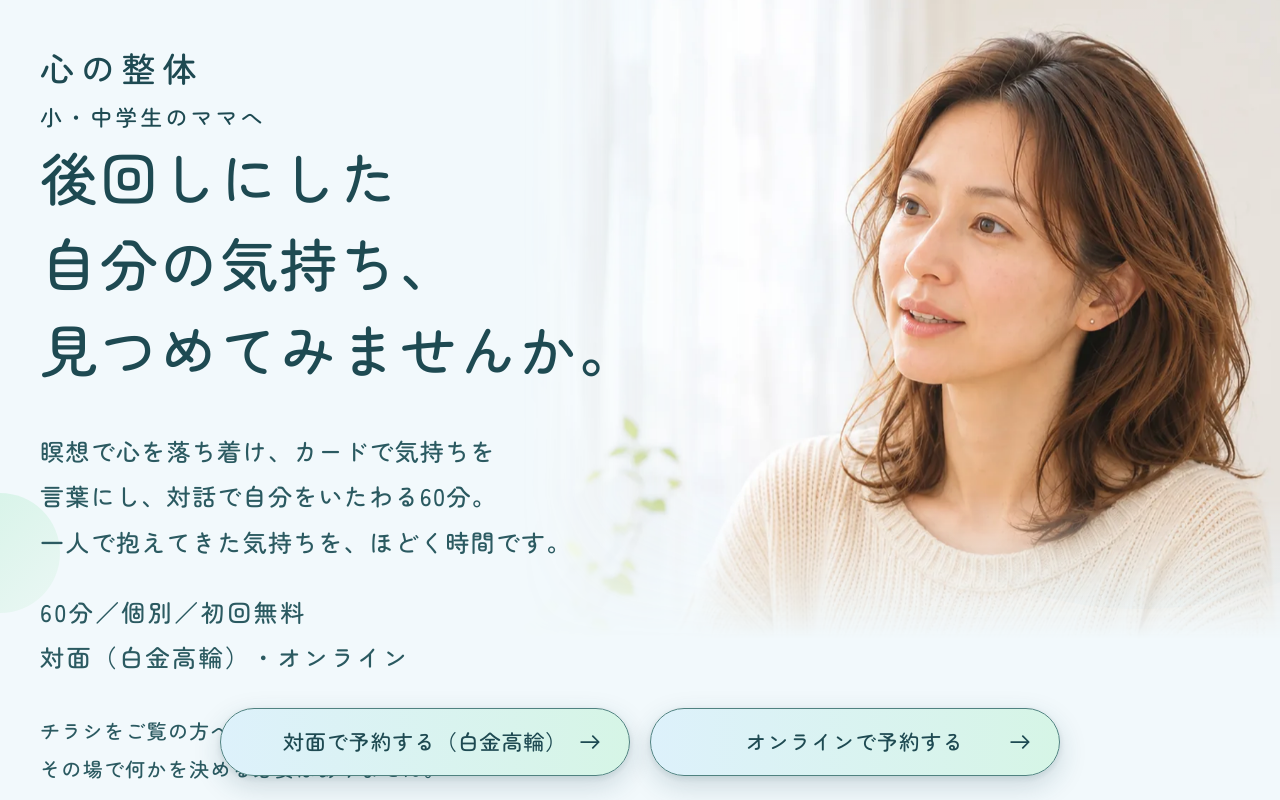
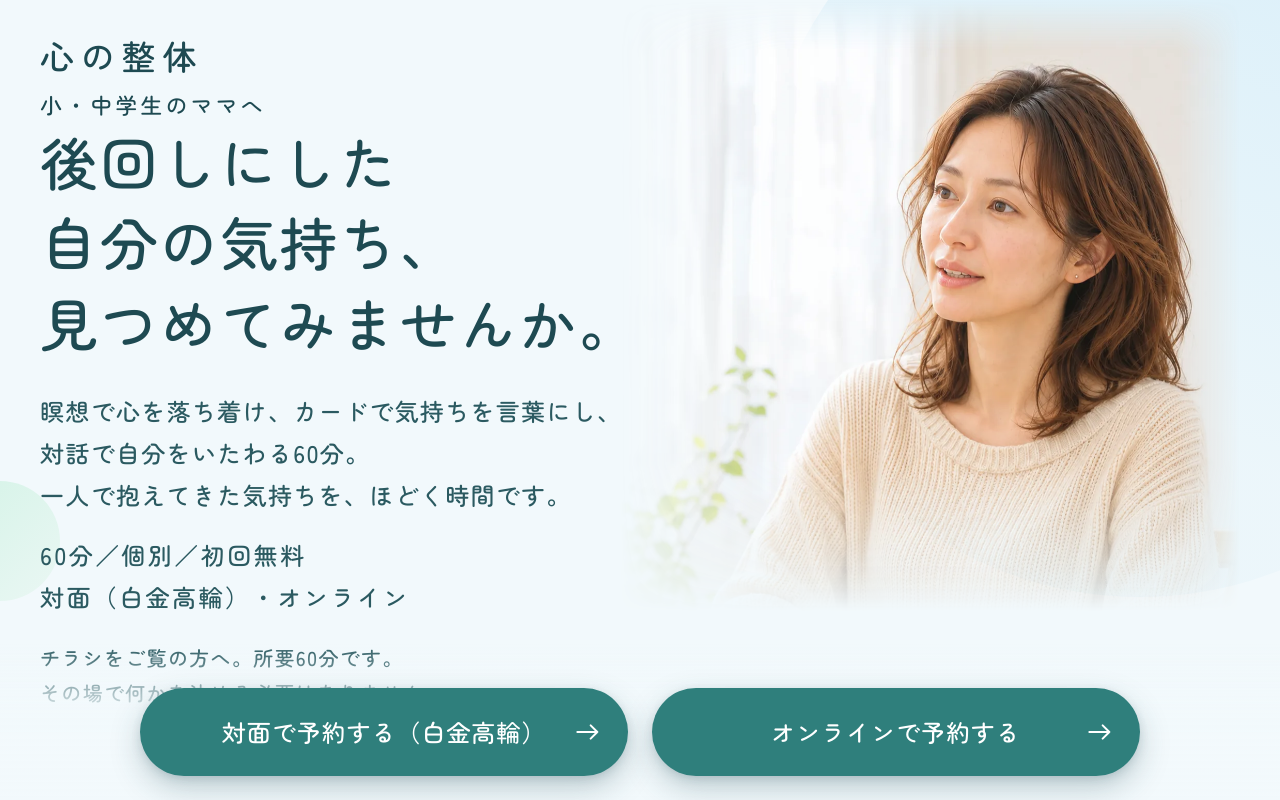
Before and after one commit to eji0317/kokoro-seitai, a plain HTML site: page index.html in a window 1280 px wide. Shown: the top 800 px of the page. Drawn offline with Linux system fonts and the light colour scheme.

Commit message:
FVの写真を引いた切り出しにして左右の余白を揃え、予約ボタンをさらに大きく（設計書v1.5）
- FVの写真の拡大をやめ、上半身が入る切り出しに
- PCは写真を本文の幅の中に収め、右の余白をコピー側の左の余白と揃える
- 予約ボタンをアクセント色の塗りにして拡大（SP 72px・PC 88px）
- ボタンの背後のグラデーションをPCにも敷き、文章との重なりを抑える

Co-Authored-By: Claude Opus 5.5 <noreply@anthropic.com>

```diff
--- a/index.html
+++ b/index.html
@@ -41,7 +41,7 @@
   --mint:#E3F5EC; --sky:#E0F1F8; --cream:#F8EEDF; --peach:#FCEBDD;
   --btn-from:#DDF1FB; --btn-to:#D6F5E6; --circle:#D3F3E6;
   --w-wide:1200px; --w-text:880px; --gutter:20px;
-  --bar-h:88px;
+  --bar-h:104px;
   --ease:cubic-bezier(0.45,0,0.2,1);
   --ease-out:cubic-bezier(0.22,0.61,0.36,1);
   --head-h:6rem;
@@ -94,12 +94,12 @@ h3{font-size:24px}
 .fv-top{display:grid;grid-template-columns:1fr}
 .fv-top > *{grid-area:1/1}
 .fv h1{align-self:end;z-index:2;margin-bottom:4px;font-size:clamp(26px,8.5vw,32px);line-height:1.5}
-.fv-visual{position:relative;z-index:1;margin-top:calc(var(--head-h) * -1);margin-inline:calc(var(--gutter) * -1)}
+.fv-visual{position:relative;z-index:1;margin-top:-28px;margin-inline:calc(var(--gutter) * -1)}
 /* 写真は円で切らず、下端だけ背景色へぼかす。顔から胸元まで寄せる（画像ファイルは加工しない） */
-.fv-slides{position:relative;overflow:hidden;aspect-ratio:375/450;
-  -webkit-mask-image:linear-gradient(to bottom,#000 52%,rgba(0,0,0,.55) 76%,transparent 100%);
-          mask-image:linear-gradient(to bottom,#000 52%,rgba(0,0,0,.55) 76%,transparent 100%)}
-.fv-slide{position:absolute;inset:0;width:100%;height:100%;object-fit:cover;object-position:62% 18%;transform:scale(1.2);transform-origin:4% 16%;opacity:0;transition:opacity 1.2s ease-in-out}
+.fv-slides{position:relative;overflow:hidden;aspect-ratio:375/430;
+  -webkit-mask-image:linear-gradient(to bottom,transparent 0,#000 12%,#000 54%,rgba(0,0,0,.55) 77%,transparent 100%);
+          mask-image:linear-gradient(to bottom,transparent 0,#000 12%,#000 54%,rgba(0,0,0,.55) 77%,transparent 100%)}
+.fv-slide{position:absolute;inset:0;width:100%;height:100%;object-fit:cover;object-position:62% 14%;opacity:0;transition:opacity 1.2s ease-in-out}
 .fv-slide.is-on{opacity:1}
 .fv-stop{position:absolute;top:8px;right:28px;z-index:3;font:inherit;font-size:16px;line-height:1.4;letter-spacing:.04em;color:var(--ink-strong);background:#fff;border:1px solid var(--btn-border);border-radius:999px;padding:.4em 1em;cursor:pointer;opacity:0;pointer-events:none}
 .fv-stop:focus-visible{opacity:1;pointer-events:auto}
@@ -233,11 +233,11 @@ h3{font-size:24px}
 
 /* ===== 予約バー（変更しない） ===== */
 /* 画面下端から浮かせたボタン（帯はなし）。スマホは背後だけ背景色へのごく薄いグラデーションを敷く */
-.bar{position:fixed;left:0;right:0;bottom:0;z-index:50;pointer-events:none;padding:0 12px calc(12px + env(safe-area-inset-bottom))}
-.bar::before{content:"";position:absolute;left:0;right:0;bottom:0;height:calc(100% + 28px);z-index:-1;pointer-events:none;background:linear-gradient(to top,rgba(242,249,252,.94) 0%,rgba(242,249,252,.78) 50%,rgba(242,249,252,0) 100%)}
-.bar-in{display:flex;gap:8px;max-width:720px;margin-inline:auto;pointer-events:auto}
-.btn{position:relative;flex:1 1 0;min-width:0;min-height:60px;display:flex;align-items:center;justify-content:center;padding:4px 8px;border:1.5px solid var(--btn-border);border-radius:999px;background:linear-gradient(90deg,var(--btn-from),var(--btn-to));box-shadow:0 6px 18px rgba(30,74,82,.16),0 1px 3px rgba(30,74,82,.12);color:var(--ink-strong);text-decoration:none;font-size:18px;font-weight:500;line-height:1.3;letter-spacing:0;text-align:center;transition:background-color .2s,filter .2s}
-.btn:hover{filter:brightness(.96) saturate(1.15)}
+.bar{position:fixed;left:0;right:0;bottom:0;z-index:50;pointer-events:none;padding:0 8px calc(12px + env(safe-area-inset-bottom))}
+.bar::before{content:"";position:absolute;left:0;right:0;bottom:0;height:calc(100% + 36px);z-index:-1;pointer-events:none;background:linear-gradient(to top,rgba(242,249,252,.97) 0%,rgba(242,249,252,.92) 55%,rgba(242,249,252,0) 100%)}
+.bar-in{display:flex;gap:8px;max-width:760px;margin-inline:auto;pointer-events:auto}
+.btn{position:relative;flex:1 1 0;min-width:0;min-height:72px;display:flex;align-items:center;justify-content:center;padding:4px 6px;border:0;border-radius:999px;background:var(--accent);box-shadow:0 8px 22px rgba(30,74,82,.24),0 2px 4px rgba(30,74,82,.14);color:#fff;text-decoration:none;font-size:clamp(16px,5.33vw,20px);font-weight:500;line-height:1.3;letter-spacing:0;text-align:center;transition:background-color .2s,filter .2s}
+.btn:hover{background:var(--focus)}
 .btn .arrow{display:none}
 .t-pc{display:none}
 
@@ -249,7 +249,7 @@ h3{font-size:24px}
   h3{font-size:26px}
   .fv h1{font-size:44px}
   .fv-visual{margin-inline:calc((100vw - 100%) / -2)}
-  .fv-slides{aspect-ratio:768/600}
+  .fv-slides{aspect-ratio:768/620}
   .fv-lead,.fv-note{max-width:34em;margin-inline:auto}
   .elements{padding-top:140px}
   .el-fig{margin-top:-90px;margin-inline:auto;max-width:680px}
@@ -270,7 +270,7 @@ h3{font-size:24px}
 }
 /* ===== 幅：PC ===== */
 @media (min-width:1024px){
-  :root{--bar-h:112px;--head-h:9rem;--rv-y:16px;--wrap-w:min(100vw - 80px, var(--w-wide))}
+  :root{--bar-h:140px;--head-h:9rem;--rv-y:16px;--wrap-w:min(100vw - 80px, var(--w-wide))}
   body{font-size:22px}
   .pc-only{display:inline}
   .sp-only{display:none}
@@ -280,26 +280,26 @@ h3{font-size:24px}
   h3{font-size:34px}
   .sec{padding-block:112px}
 
-  .site-head{padding-top:2.75rem}
+  .site-head{padding-top:2rem}
   .brand{font-size:34px;line-height:1.4}
   .target{margin-top:.5rem;font-size:22px;line-height:1.5}
   .fv{padding-bottom:64px}
-  .fv > .wrap-wide{display:grid;grid-template-columns:minmax(0,1fr) minmax(0,52%);grid-template-rows:1fr auto auto auto auto 1fr auto;column-gap:0}
+  .fv > .wrap-wide{display:grid;grid-template-columns:minmax(0,1fr) minmax(0,47%);grid-template-rows:1fr auto auto auto auto 1fr auto;column-gap:0}
   .fv-top{display:contents}
   .fv-top > *{grid-area:auto}
-  .fv h1{grid-column:1;grid-row:2;font-size:clamp(44px,4.5vw,64px);margin:0 -140px 0 0;align-self:end}
-  .fv-lead{grid-column:1;grid-row:3;z-index:2;margin-top:36px;max-width:none;margin-inline:0;font-size:24px}
-  .fv-cond{grid-column:1;grid-row:4;z-index:2;margin-top:24px;font-size:24px;text-align:left}
-  .fv-note{grid-column:1;grid-row:5;z-index:2;margin-top:32px;max-width:none;margin-inline:0;font-size:20px}
+  .fv h1{grid-column:1;grid-row:2;font-size:clamp(44px,4.5vw,64px);line-height:1.4;margin:0 -80px 0 0;align-self:end}
+  .fv-lead{grid-column:1;grid-row:3;z-index:2;margin-top:28px;max-width:none;margin-inline:0;font-size:24px;line-height:1.75}
+  .fv-cond{grid-column:1;grid-row:4;z-index:2;margin-top:18px;font-size:24px;line-height:1.75;text-align:left}
+  .fv-note{grid-column:1;grid-row:5;z-index:2;margin-top:22px;max-width:none;margin-inline:0;font-size:20px;line-height:1.75}
   /* 写真は右へ画面の端まで広げ、左端と下端だけ背景色へぼかす。左のぼかしにコピーが少しかかる */
-  .fv-slides{aspect-ratio:auto;height:min(740px, max(560px, 100vh - 150px));
-    -webkit-mask-image:linear-gradient(to right,transparent 0,rgba(0,0,0,.6) 14%,#000 30%),linear-gradient(to top,transparent 0,#000 22%);
+  .fv-slides{aspect-ratio:auto;height:min(700px, max(540px, 100vh - 190px));
+    -webkit-mask-image:linear-gradient(to right,transparent 0,rgba(0,0,0,.6) 12%,#000 26%,#000 90%,transparent 100%),linear-gradient(to bottom,transparent 0,#000 8%,#000 76%,transparent 100%);
     -webkit-mask-composite:source-in;
-            mask-image:linear-gradient(to right,transparent 0,rgba(0,0,0,.6) 14%,#000 30%),linear-gradient(to top,transparent 0,#000 22%);
+            mask-image:linear-gradient(to right,transparent 0,rgba(0,0,0,.6) 12%,#000 26%,#000 90%,transparent 100%),linear-gradient(to bottom,transparent 0,#000 8%,#000 76%,transparent 100%);
             mask-composite:intersect}
-  .fv-slide{object-position:60% 20%;transform:scale(1.12);transform-origin:60% 20%}
-  .fv-visual{grid-column:2;grid-row:1/7;align-self:start;margin-left:-96px;margin-right:calc((100vw - var(--wrap-w)) / -2)}
-  .fv-dots{grid-column:2;grid-row:7;margin-top:-28px;position:relative;z-index:2}
+  .fv-slide{object-position:58% 16%}
+  .fv-visual{grid-column:2;grid-row:1/7;align-self:start;margin-top:calc(var(--head-h) * -1 + 24px);margin-left:-56px;margin-right:0}
+  .fv-dots{grid-column:2;grid-row:7;margin-top:-20px;position:relative;z-index:2}
   .fv .deco-fv-sky{width:760px;height:760px;right:-240px;top:calc(var(--head-h) * -1 - 140px)}
   .fv .deco-fv-mint{width:120px;height:120px;left:-60px;top:360px}
 
@@ -381,18 +381,18 @@ h3{font-size:24px}
   .site-foot{font-size:20px}
 
   .bar{padding:0 40px calc(24px + env(safe-area-inset-bottom))}
-  .bar::before{display:none}
-  .bar-in{gap:20px;max-width:840px}
-  .btn{min-height:68px;padding-inline:60px;font-size:21px;letter-spacing:.04em;box-shadow:0 10px 28px rgba(30,74,82,.18),0 2px 6px rgba(30,74,82,.12)}
-  .btn .arrow{display:block;position:absolute;right:28px;top:50%;width:21px;height:14px;margin-top:-7px}
+  .bar::before{height:calc(100% + 44px)}
+  .bar-in{gap:24px;max-width:1000px}
+  .btn{min-height:88px;padding-inline:60px;font-size:clamp(20px,2.2vw,24px);letter-spacing:.04em;box-shadow:0 12px 30px rgba(30,74,82,.26),0 3px 8px rgba(30,74,82,.14)}
+  .btn .arrow{display:block;position:absolute;right:28px;top:50%;width:24px;height:16px;margin-top:-8px}
   .t-sp{display:none}
   .t-pc{display:inline}
 }
 @media (max-width:359px){
   :root{--gutter:16px}
-  .bar{padding-inline:10px}
+  .bar{padding-inline:6px}
   .bar-in{gap:6px}
-  .btn{padding-inline:4px;letter-spacing:0;font-size:16px}
+  .btn{padding-inline:2px;min-height:64px}
   .flow-item h3{font-size:20px}
   .empathy h3{font-size:22px}
   .fv-cond{font-size:17px;letter-spacing:.04em}
```
